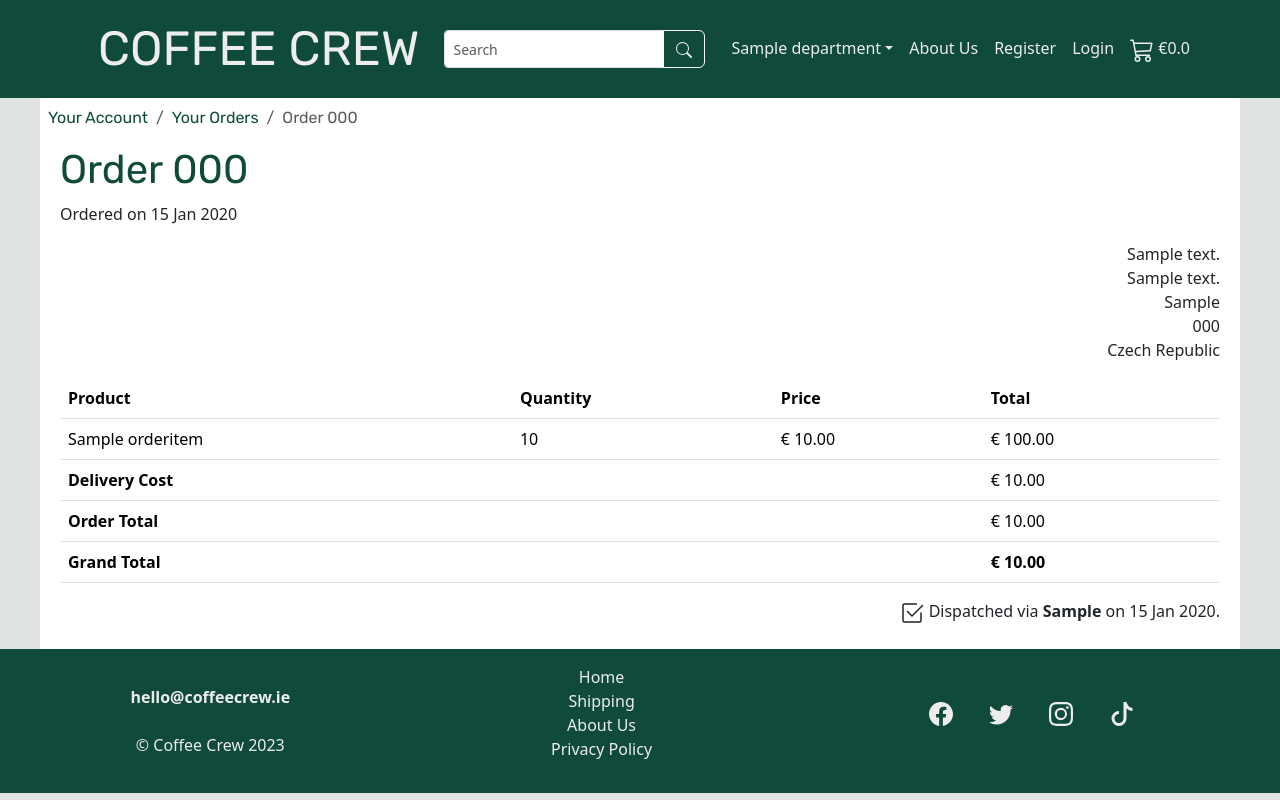
After one commit to davidindub/coffeecrew, a Django app: page /orders/000/ in a window 1280 px wide. The commit adds this page. Run offline with Django 4.2, Linux system fonts and the light colour scheme; tables that the repository leaves empty hold one stand-in row (values such as "Sample post").

Commit message:
Add Order detail view and style for printing

```diff
--- a/checkout/models.py
+++ b/checkout/models.py
@@ -30,6 +30,7 @@ class Order(models.Model):
     city = models.CharField(max_length=200, null=False)
     postcode = models.CharField(max_length=200, null=False)
     country = CountryField(null=False, blank=False)
+    shipped_date = models.DateTimeField(null=True, blank=True)
 
     def generate_order_number(self):
         """
@@ -51,6 +52,15 @@ class Order(models.Model):
         total = sum([item.price for item in order_items])
         self.order_total = total
         self.grand_total = self.order_total + self.delivery_cost
+
+    def set_as_shipped(self):
+        """
+        Set the Shipped Date and set order as complete
+        """
+        self.shipped_date = datetime.datetime.now()
+        self.completed = True
+        self.save()
+
 
     def save(self, *args, **kwargs):
         """
@@ -119,5 +129,5 @@ class OrderItem(models.Model):
 @receiver(post_save, sender=OrderItem)
 def lock_price(sender, instance, created, **kwargs):
     if created:
-        instance.set_price()
+        instance.set_details()
         instance.save()
--- /dev/null
+++ b/checkout/orders_urls.py
@@ -0,0 +1,6 @@
+from django.urls import path
+from .views import OrderDetailView
+
+urlpatterns = [
+    path('<str:order_number>/', OrderDetailView.as_view(), name='order_detail'),
+]
--- /dev/null
+++ b/checkout/templates/checkout/order_detail.html
@@ -0,0 +1,91 @@
+{% extends "base.html" %}
+{% load static %}
+{% load countries %}
+{% block extra_title %}
+  - Orders
+{% endblock extra_title %}
+{% block breadcrumbs %}
+  <nav aria-label="breadcrumb" class="col d-flex justify-content-start">
+    <ol class="breadcrumb">
+      <li class="breadcrumb-item">
+        <a href="{% url 'account_dashboard' %}">Your Account</a>
+      </li>
+      <li class="breadcrumb-item">
+        <a href="{% url "account_orders" %}">Your Orders</a>
+      </li>
+      <li class="breadcrumb-item active" aria-current="page">Order {{ order.order_number }}</li>
+    </ol>
+  </nav>
+{% endblock breadcrumbs %}
+{% block content %}
+  <div class="container-fluid">
+    <h1>Order {{ order.order_number }}</h1>
+    <p>Ordered on {{ order.updated|date:"d M Y" }}</p>
+
+    <address class="text-end">
+      {{ order.address_line_1 }} <br/>
+      {{ order.address_line_2 }} <br/>
+      {{ order.city }} <br/>
+      {{ order.postcode }} <br/>
+      {{ order.country.name }}
+    </address>
+    <div class="table-responsive">
+      <table class="table">
+        <thead>
+          <tr>
+            <th>Product</th>
+            <th>Quantity</th>
+            <th>Price</th>
+            <th>Total</th>
+          </tr>
+        </thead>
+        <tbody>
+          {% for item in order.order_items.all %}
+            <tr>
+              <td>
+                {% if item.product %}
+                  <a href="{% url 'product_detail' item.product.slug %}">{{ item.product_name }}</a>
+                {% else %}
+                  {{ item.product_name }}
+                </td>
+              {% endif %}
+              <td>{{ item.quantity }}</td>
+              <td>€ {{ item.price }}</td>
+              <td>€ {{ item.total }}</td>
+            </tr>
+          {% endfor %}
+          <tr>
+            <td colspan="3">
+              <strong>Delivery Cost</strong>
+            </td>
+            <td>€ {{ order.delivery_cost }}</td>
+          </tr>
+          <tr>
+            <td colspan="3">
+              <strong>Order Total</strong>
+            </td>
+            <td>€ {{ order.order_total }}</td>
+          </tr>
+          <tr>
+            <td colspan="3">
+              <strong>Grand Total</strong>
+            </td>
+            <td class="fw-bolder">€ {{ order.grand_total }}</td>
+          </tr>
+        </tbody>
+      </table>
+    </div>
+
+    {% if order.shipped_date %}
+    <p class="text-end">
+      <svg xmlns="http://www.w3.org/2000/svg" width="24" height="24" fill="currentColor" class="bi bi-check2-square" viewBox="0 0 16 16">
+        <path d="M3 14.5A1.5 1.5 0 0 1 1.5 13V3A1.5 1.5 0 0 1 3 1.5h8a.5.5 0 0 1 0 1H3a.5.5 0 0 0-.5.5v10a.5.5 0 0 0 .5.5h10a.5.5 0 0 0 .5-.5V8a.5.5 0 0 1 1 0v5a1.5 1.5 0 0 1-1.5 1.5H3z"/>
+        <path d="m8.354 10.354 7-7a.5.5 0 0 0-.708-.708L8 9.293 5.354 6.646a.5.5 0 1 0-.708.708l3 3a.5.5 0 0 0 .708 0z"/>
+      </svg>
+      Dispatched via <strong>{{ order.delivery_method }}</strong> on {{ order.shipped_date|date:"d M Y" }}.
+    </p>
+    {% else %}
+    <p>Dispatch date coming soon.</p>
+    {% endif %}
+  </div>
+{% endblock content %}
--- a/checkout/views.py
+++ b/checkout/views.py
@@ -1,3 +1,14 @@
 from django.shortcuts import render
+from django.shortcuts import get_object_or_404
+from django.views.generic import DetailView
+from .models import Order
 
-# Create your views here.
+
+class OrderDetailView(DetailView):
+    model = Order
+    template_name = "checkout/order_detail.html"
+    context_object_name = "order"
+
+    def get_object(self, queryset=None):
+        return get_object_or_404(Order,
+                                 order_number=self.kwargs["order_number"])
--- a/coffeecrew/urls.py
+++ b/coffeecrew/urls.py
@@ -27,4 +27,5 @@ urlpatterns = [
     path("cart/", include("cart.urls")),
     path("wishlist/", include("profiles.urls_wish_list")),
     path("account/", include("profiles.urls")),
+    path("orders/", include("checkout.orders_urls")),
 ] + static(settings.MEDIA_URL, document_root=settings.MEDIA_ROOT)
--- a/profiles/urls.py
+++ b/profiles/urls.py
@@ -4,7 +4,7 @@ from . import views
 urlpatterns = [
     path("", views.DashboardView.as_view(), name="account_dashboard"),
     path("update/", views.ProfileUpdateView.as_view(), name="update_account"),
-    path("orders/", views.OrderListView.as_view(), name="orders"),
+    path("orders/", views.OrderListView.as_view(), name="account_orders"),
     path("address/<int:pk>/update",
          views.AddressUpdateView.as_view(), name="update_address"),
 ]
--- a/static/css/base.css
+++ b/static/css/base.css
@@ -214,6 +214,7 @@ footer a,
     --bs-btn-hover-color: var(--color-off-white);
     --bs-btn-bg: var(--color-primary);
     --bs-btn-hover-bg: var(--color-primary-lighter);
+    --bs-btn-border-color: var(--color-primary);
     --bs-btn-active-border-color: var(--color-primary);
     --bs-btn-hover-border-color: var(--color-primary);
     display: inline-block;
@@ -367,3 +368,13 @@ footer li {
         flex-direction: column;
     }
 }
+
+@media print {
+    nav, a.nav-link, ol.breadcrumb, footer {
+        display: none;
+    }
+
+    .navbar-brand {
+        font-size: 5rem;
+    }
+ }
```
Also changed, not shown: products/templates/products/staff/manage_shop.html (+27 -0 lines), profiles/templates/profiles/customer_dashboard.html (+17 -7 lines), profiles/templates/profiles/orders.html (+11 -2 lines), checkout/migrations/0004_order_shipped_date.py (added).
